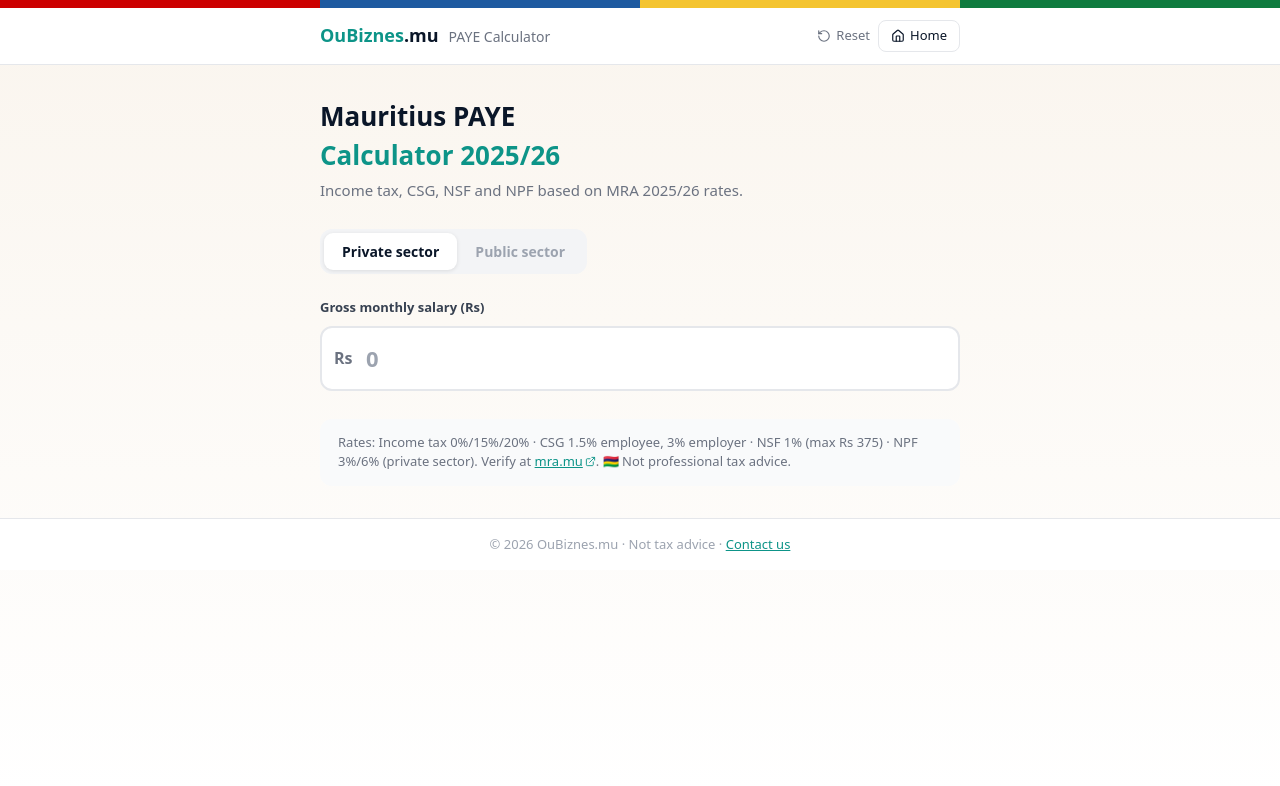
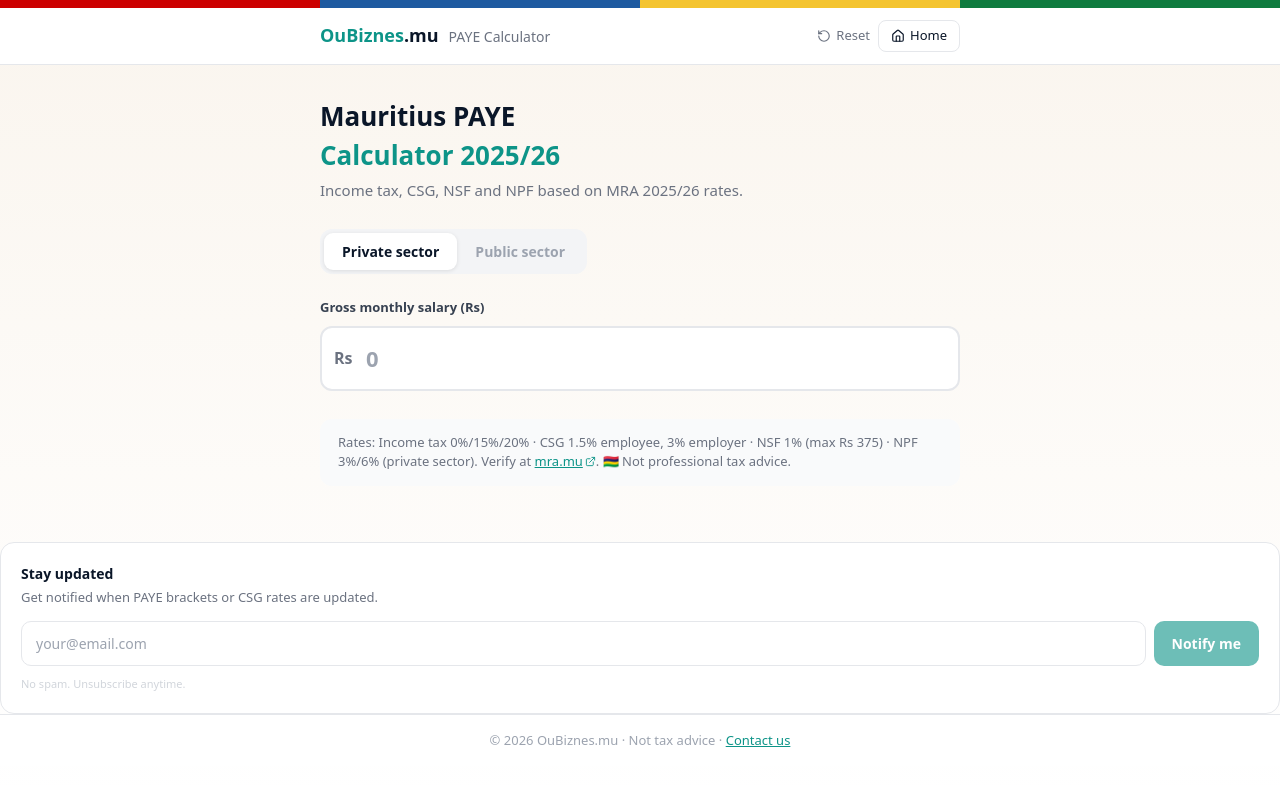
Before and after one commit to pravish1922-ctrl/oubiznes, a Next.js app: page /paye in a window 1280 px wide. Shown: the top 786 px of the page. Built offline with nearby package versions, Linux system fonts and the light colour scheme.

Commit message:
Update page.jsx

```diff
--- a/app/paye/page.jsx
+++ b/app/paye/page.jsx
@@ -2,6 +2,7 @@
 import { useState } from "react";
 import Link from "next/link";
 import { Home, RotateCcw, ExternalLink } from "lucide-react";
+import EmailCapture from "@/components/EmailCapture";
 
 const NAVY = "#0A1628";
 const CORAL = "#0D9488";
@@ -193,7 +194,7 @@ export default function PAYECalculator() {
           </p>
         </div>
       </div>
-
+      <EmailCapture source="/paye" message="Get notified when PAYE brackets or CSG rates are updated." />
       <footer className="bg-white border-t border-gray-200" style={{ padding: "16px 24px", textAlign: "center" }}>
         <p style={{ fontSize: 13, color: "#9ca3af" }}>
           © 2026 OuBiznes.mu · Not tax advice ·{" "}
```
